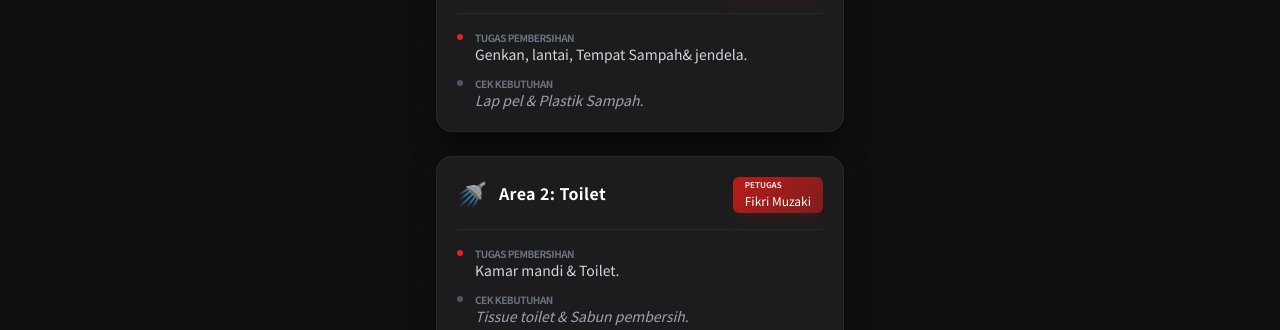
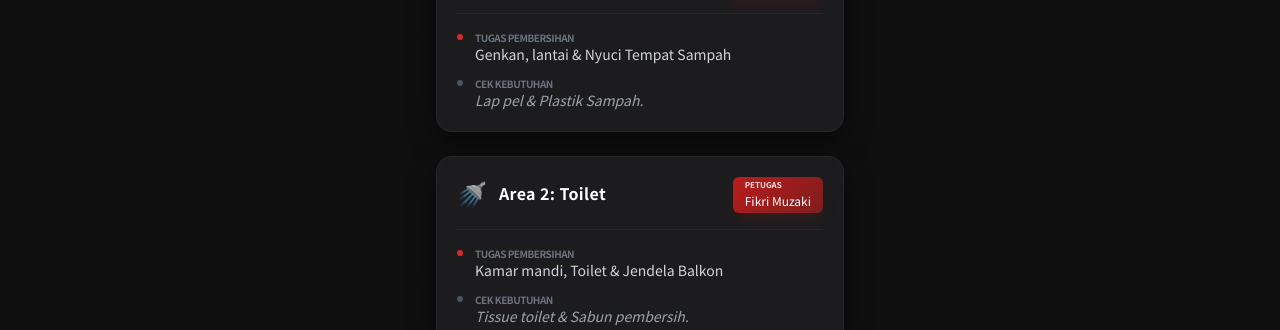
Before and after one commit to tstavinues-source/Jadwal-Piket-Souji, a plain HTML site: page index.html in a window 1280 px wide. Shown: the part 381-711 px from the top of the page. Drawn offline with nearby package versions, Linux system fonts and the light colour scheme.

Commit message:
Update index.html

```diff
--- a/index.html
+++ b/index.html
@@ -131,13 +131,13 @@
             {
                 name: "Area 1: Genkan",
                 icon: "⛩️",
-                tasks: "Genkan, lantai, Tempat Sampah& jendela.",
+                tasks: "Genkan, lantai & Nyuci Tempat Sampah",
                 checks: "Lap pel & Plastik Sampah."
             },
             {
                 name: "Area 2: Toilet",
                 icon: "🚿",
-                tasks: "Kamar mandi & Toilet.",
+                tasks: "Kamar mandi, Toilet & Jendela Balkon",
                 checks: "Tissue toilet & Sabun pembersih."
             },
             {
```
